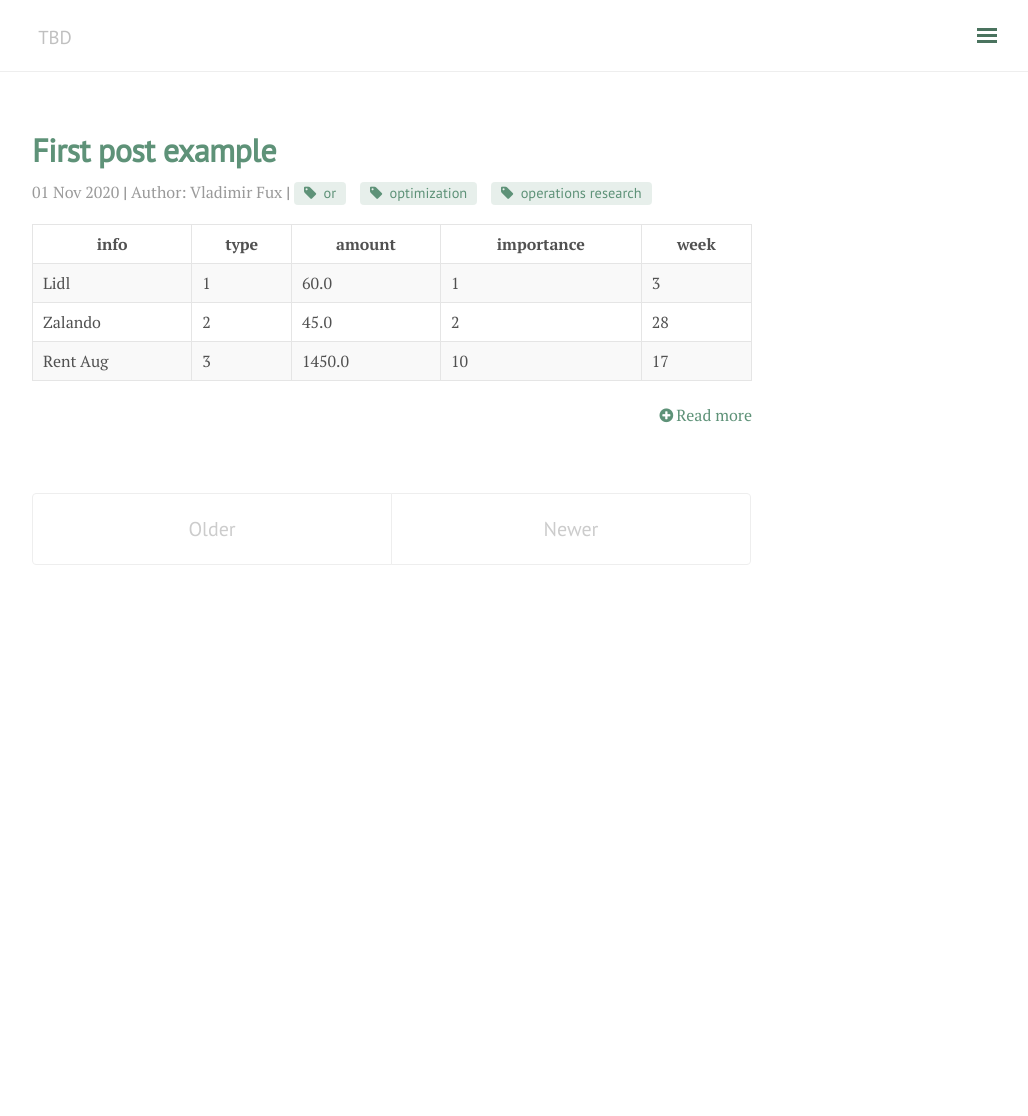
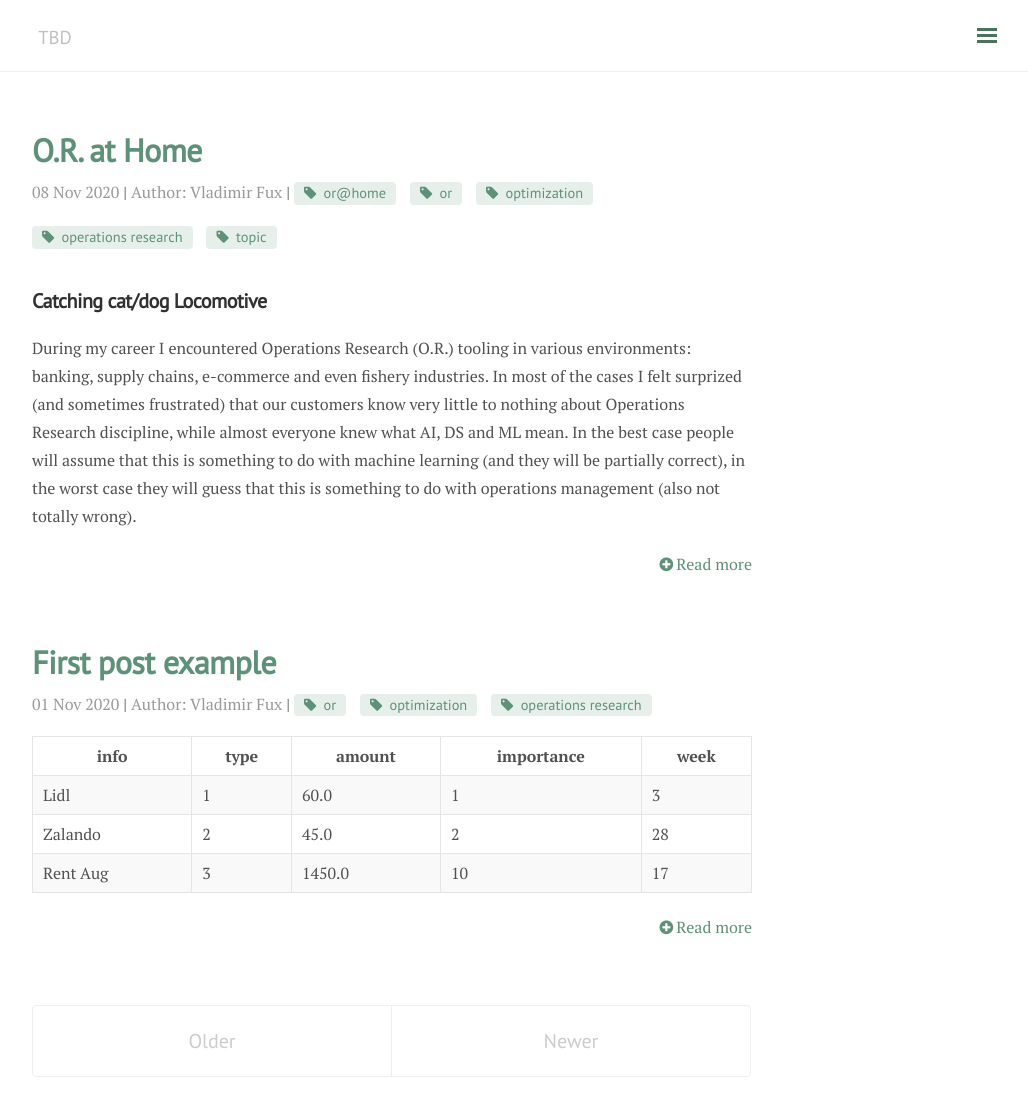
Before and after one commit to nonvisual/nonvisual.github.io, a Jekyll site: the page built from index.html, in a window 1280 px wide and 1137 px high. Shown: the top 1116 px of the window, without its empty margins (248-1276 px from the left). Built offline with Jekyll 4.4.1, drawn with Linux system fonts in a browser that asks for light colours; nearby versions of some CDN libraries; the list of posts is cut into pages by our own code; some of the changed lines change nothing that is shown.

Commit message:
Added Or at Home motivation post Formatting with Black

```diff
--- a/_layouts/default.html
+++ b/_layouts/default.html
@@ -49,14 +49,7 @@
       }, false);
     })(document);
   </script>
-  {% if site.google_analytics_token %}
-  <script>
-    (function (i, s, o, g, r, a, m) { i['GoogleAnalyticsObject'] = r; i[r] = i[r] || function () { (i[r].q = i[r].q || []).push(arguments) }, i[r].l = 1 * new Date(); a = s.createElement(o), m = s.getElementsByTagName(o)[0]; a.async = 1; a.src = g; m.parentNode.insertBefore(a, m) })(window, document, 'script', 'https://www.google-analytics.com/analytics.js', 'ga');
 
-    ga('create', '{{ site.google_analytics_token }}', 'auto');
-    ga('send', 'pageview');
-  </script>
-  {% endif %}
 </body>
 {% if site.disqus_short_name %}
 <script id="dsq-count-scr" src="//{{ site.disqus_short_name }}.disqus.com/count.js" async></script>
--- /dev/null
+++ b/_posts/2020-11-08-or-at-home.md
@@ -0,0 +1,43 @@
+---
+layout: post
+author: Vladimir Fux
+title: O.R. at Home
+topic: Operations Research
+tags: [or@home, or, optimization, operations research, topic]
+excerpt_separator: <!--more-->
+---
+
+## Catching cat/dog Locomotive
+
+During my career I encountered Operations Research (O.R.) tooling in various environments: banking, supply chains, e-commerce and even fishery industries. In most of the cases I felt surprized (and sometimes frustrated) that our customers know very little to nothing about Operations Research discipline, while almost everyone knew what AI, DS and ML mean. In the best case people will assume that this is something to do with machine learning (and they will be partially correct), in the worst case they will guess that this is something to do with operations management (also not totally wrong).
+<!--more-->
+
+## Defining Operations Research (O.R.)
+
+
+
+One of the reasons for it is that it is pretty tricky to precisely define what Operations Research is. Is it a specific set of algorithms? Is it a number of solutions to specific problems? I will not try to define what is Operations Research anew, but rather will leave a few leads:
+* [Operations Research and Analytics](https://www.informs.org/Explore/Operations-Research-Analytics)
+* [Operations Research and Machine Learning](https://www.euro-online.org/websites/or-in-practice/wp-content/uploads/sites/8/2018/04/Parallel-session-OR-and-machine-learning.pdf)
+* [What is O.R.?](https://www.informs.org/Explore/What-is-O.R.-Analytics/What-is-O.R.)
+
+
+## Why O.R. at home?
+In one of the recent community meeting, a participant raised a valid question: why Operations Research achievements have close to no visibility among non-academic public? O.R. solutions bring a lot of money in numerous industries, but yet this is not something people are familiar with. At that moment we of course look in the direction of ML and AI, the locomotives of our digitalization times (a bit of paradoxal combination, right?), and a reasonable question is what can we do as Operations Research practitioners in order to achieve better visibility of our projects and solutions, learning on successes of our colleagues?
+
+
+<img src="/images/or_at_home/kalden-swart-0ktrhGN_0fQ-unsplash.jpg " alt="Loco" style="width:400px;"/>
+
+<span>Original photo by <a href="https://unsplash.com/@kaldenswart?utm_source=unsplash&amp;utm_medium=referral&amp;utm_content=creditCopyText">Kalden Swart</a> on <a href="https://unsplash.com/s/photos/locomotive?utm_source=unsplash&amp;utm_medium=referral&amp;utm_content=creditCopyText">Unsplash</a></span>
+
+One of the possible features of ML and AI, which we may be lacking in O.R. are methods availability and efficiency. What do I mean here is that in 10 minutes I can checkout git repository code and train a classifier which is able to differentiate e.g. cats and dogs. That's a non-trivial task! I cannot easily explain why some of the pictures belongs to one class or another, but this thing does the job! That's amazing! I can see it working on very easy, tangible problem which I understand. I can even make it work for myself, e.g. tagging my one photos.
+
+With O.R. we construct optimal delivery routes, we build effective supply chain schedules, regulate pricing, execute auctions, support big management decisions in top companies. But how O.R. actually can help me? Can I build something as efficient and as available as the afformentioned cat/dog classifier? I guess yes, and this is my main motivation for this series of blog entitled O.R. at Home. I will try to come up with simple everyday decisions, which we as individuals encounter (e.g. at home), and which O.R. methods can effectively support. I would like to also share some of my knowledge in O.R. solutions prototyping, development and visualization, and I also hopping to get a valuable feedback from community.
+
+Thus I put for my self the following **goals** for project(s) in this series:
+* **O.R. at core** That's easy: should use some of the O.R. tools
+* **Useful** Projects should be useful (at least for me). There is no better customer to interview, then yourself.
+* **Visual** Outcomes of the solution should be visualized
+* **Interactive if possible** I like interactive tools, and thanks to Jupyter environment that's pretty achiavable
+
+**Let's do O.R. at Home!**
```
Also changed, not shown: Gemfile (line endings or trailing spaces), _includes/sidebar.html (line endings or trailing spaces), _includes/svg-icons.html (line endings or trailing spaces), _scss/bourbon/css3/_selection.scss (line endings or trailing spaces), images/or_at_home/kalden-swart-0ktrhGN_0fQ-unsplash.jpg (added).
